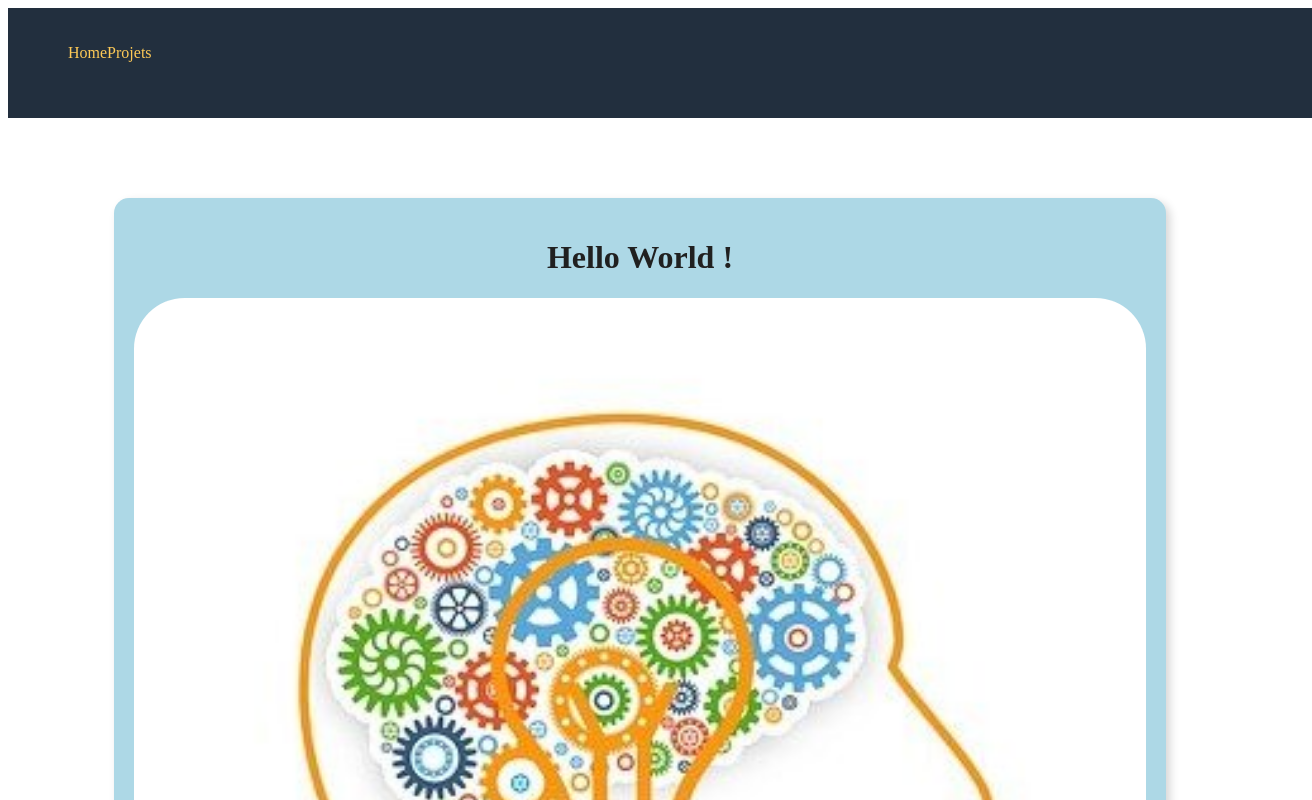
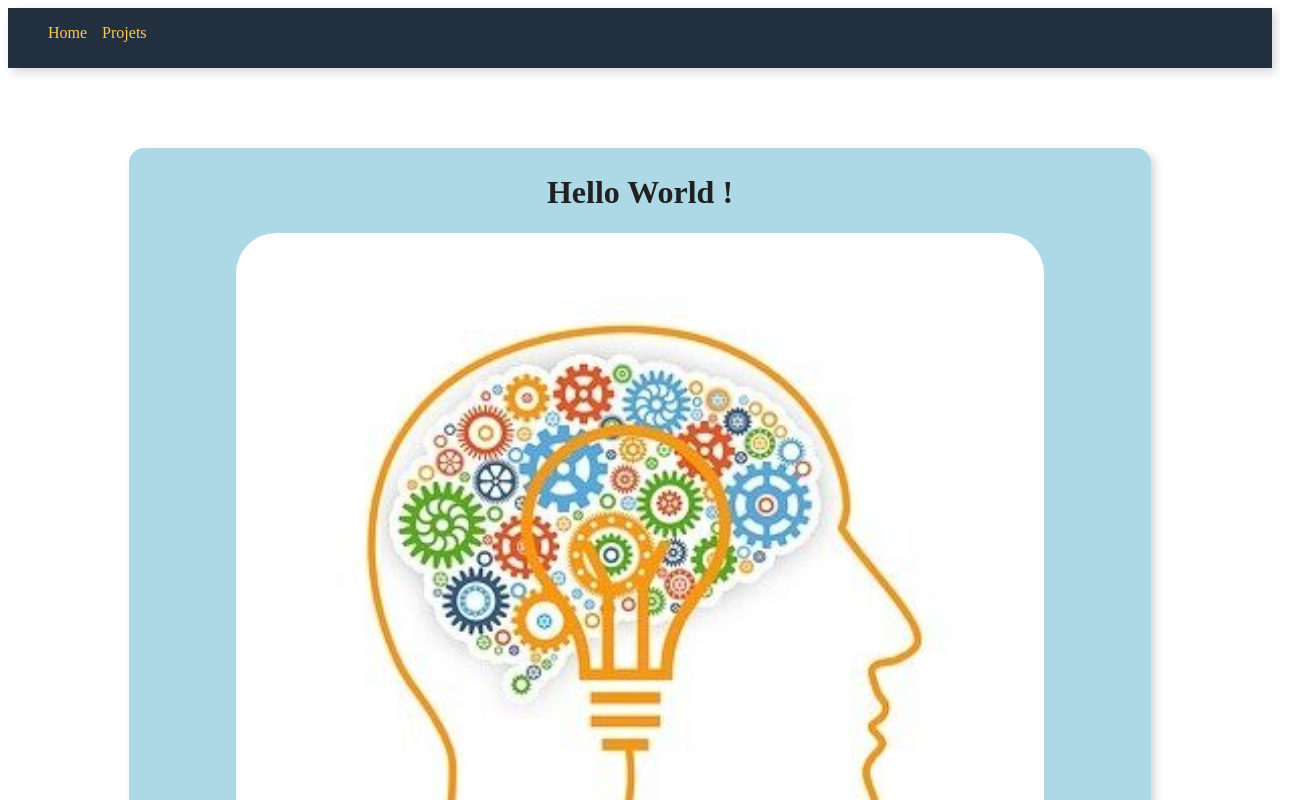
Before and after one commit to MatVD/premierDeployement, a plain HTML site: page src/index.html in a window 1280 px wide. Shown: the top 800 px of the page, 1312 px wide, since content can reach past the window. Drawn offline with Linux system fonts and the light colour scheme.

Commit message:
Amélioration css

```diff
--- a/src/style.scss
+++ b/src/style.scss
@@ -4,38 +4,39 @@ $text-light: #feca57;
 $text-dark: #202020;
 $shadow-light: 4px 4px 10px #d6d6d6;
 
+body {
+  padding: O;
+  margin: O;
+  box-sizing: border-box;
+}
 
-.header,
-.main-content {
-  padding: 20px;
-}
 
 .header {
   display: flex;
-  position: relative;
   background: $background-dark;
   color: $text-light;
   margin-bottom: 80px;
   width: 100%;
-  height: 70px;
+  height: 60px;
+  box-shadow: $shadow-light;
 
   ul {
     display: flex;
   }
-}
 
+  li {
+    list-style: none;
+    margin-right: 15px;
+  }
 
-
-.header li {
-  list-style: none;
-}
-
-.header a {
-  color: $text-light;
-  text-decoration: none;
+  a {
+    color: $text-light;
+    text-decoration: none;
+  }
 }
 
 .main-content {
+  padding: 5px;
   background: $background-lightblue;
   border-radius: 15px;
   color: $text-dark;
@@ -45,8 +46,11 @@ $shadow-light: 4px 4px 10px #d6d6d6;
   width: 80%;
   max-width: 1200px;
   min-height: 500px;
+  margin-bottom: 50px;
+
+  img {
+    border-radius: 5%;
+    width: 80%;
+
+  }
 }
-
-.main-content img {
-  border-radius: 5%;
-}
```
Also changed, not shown: src/style.css, 1 other file.
